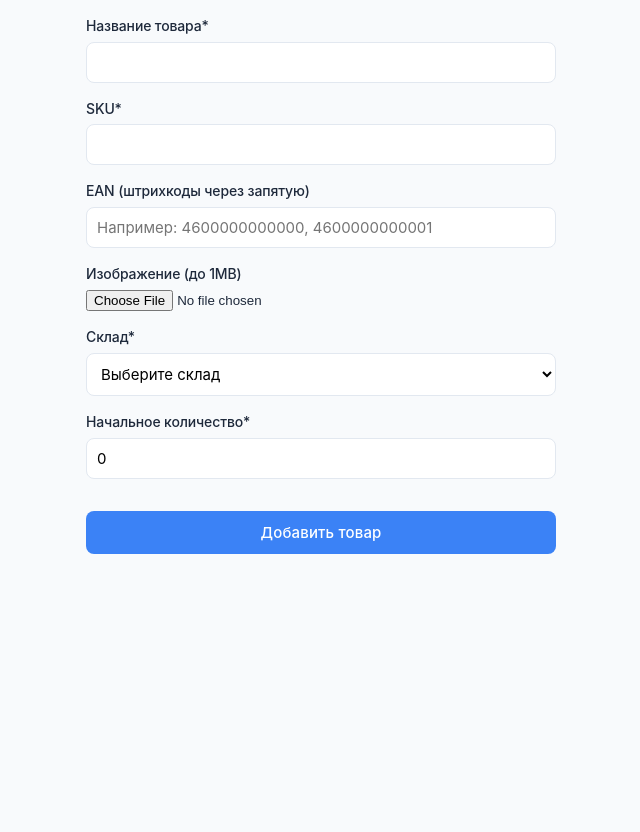
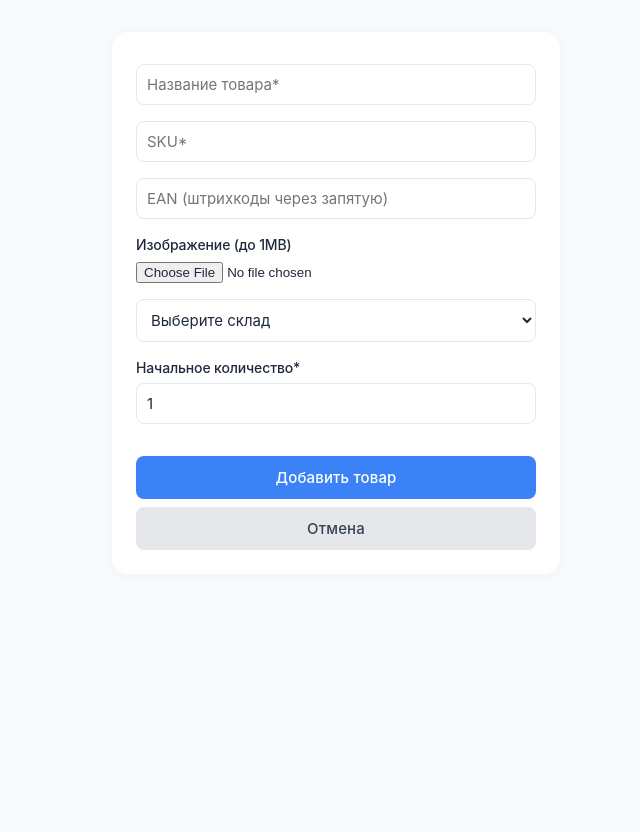
Before and after one commit to Izbushkoo/baselinker_to_wix, a Python web app: template app/templates/tg_add_product.html in a window 1280 px wide. Shown: the whole page, without its empty margins (304-944 px from the left). Before the commit the page ends 554 px from the top, so only its background shows below. Run offline with Jinja, Linux system fonts and the light colour scheme; the template is opened without the code that fills it, so the values that code supplies are empty; some libraries are stand-ins or nearby versions.

Commit message:
fix add product page

```diff
--- a/app/templates/tg_add_product.html
+++ b/app/templates/tg_add_product.html
@@ -19,16 +19,21 @@
         body {
             font-family: 'SF Pro Text', -apple-system, 'Segoe UI', Roboto, Oxygen, Ubuntu, Cantarell, 'Open Sans', 'Helvetica Neue', sans-serif;
             margin: 0;
-            padding: 16px;
-            background-color: var(--tg-theme-bg-color);
+            padding: 0;
+            background-color: #f8fafc;
             color: var(--tg-theme-text-color);
             font-size: 15px;
             line-height: 1.4;
+            min-height: 100vh;
         }
 
         .form-container {
-            max-width: 500px;
-            margin: 0 auto;
+            max-width: 400px;
+            margin: 32px auto 0 auto;
+            background: #fff;
+            border-radius: 16px;
+            box-shadow: 0 2px 16px rgba(0,0,0,0.04);
+            padding: 32px 24px 24px 24px;
         }
 
         .form-group {
@@ -38,7 +43,7 @@
         label {
             display: block;
             margin-bottom: 6px;
-            color: var(--tg-theme-text-color);
+            color: #1e293b;
             font-weight: 500;
             font-size: 14px;
             letter-spacing: -0.01em;
@@ -48,15 +53,16 @@
         input[type="number"],
         textarea,
         select {
-            width: 94%;
+            width: 100%;
             padding: 10px;
             border: 1px solid #e2e8f0;
             border-radius: 8px;
             font-size: 15px;
-            background-color: #ffffff;
-            color: #000000;
+            background-color: #fff;
+            color: #1e293b;
             box-sizing: border-box;
             font-family: inherit;
+            margin-bottom: 0;
         }
 
         .stock-inputs {
@@ -71,19 +77,26 @@
             flex-direction: column;
         }
 
-        .submit-button {
-            width: 94%;
+        .submit-button, .cancel-button {
+            width: 100%;
             padding: 12px;
-            background-color: var(--tg-theme-button-color);
-            color: var(--tg-theme-button-text-color);
-            border: none;
             border-radius: 8px;
             font-size: 15px;
             font-weight: 500;
-            cursor: pointer;
-            margin-top: 16px;
             font-family: inherit;
             letter-spacing: 0.01em;
+            margin-top: 16px;
+            cursor: pointer;
+            border: none;
+        }
+        .submit-button {
+            background-color: var(--tg-theme-button-color);
+            color: var(--tg-theme-button-text-color);
+        }
+        .cancel-button {
+            background: #e5e7eb;
+            color: #374151;
+            margin-top: 8px;
         }
 
         .error-message {
@@ -91,6 +104,23 @@
             font-size: 13px;
             margin-top: 4px;
             display: none;
+        }
+
+        input[type="file"]::-webkit-file-upload-button {
+            font-family: inherit;
+        }
+        /* Стилизуем подпись "no file selected" */
+        input[type="file"] {
+            color: #1e293b;
+        }
+        /* Для Firefox */
+        input[type="file"]::file-selector-button {
+            color: #1e293b;
+        }
+        /* Для подписи "no file selected" в Chrome */
+        input[type="file"]::-webkit-file-upload-button + span,
+        input[type="file"] + span {
+            color: #1e293b;
         }
     </style>
 </head>
@@ -100,35 +130,32 @@
               onsubmit="submitForm(event)"
               enctype="multipart/form-data">
             <div class="form-group">
-                <label for="name">Название товара*</label>
-                <input type="text" id="name" name="name" required>
+                <input type="text" id="name" name="name" placeholder="Название товара*" required>
                 <div class="error-message" id="nameError"></div>
             </div>
 
             <div class="form-group">
-                <label for="sku">SKU*</label>
-                <input type="text" id="sku" name="sku" required>
+                <input type="text" id="sku" name="sku" placeholder="SKU*" required>
                 <div class="error-message" id="skuError"></div>
             </div>
 
             <div class="form-group">
-                <label for="ean">EAN (штрихкоды через запятую)</label>
-                <input type="text" id="ean" name="ean" placeholder="Например: 4600000000000, 4600000000001">
+                <input type="text" id="ean" name="ean" placeholder="EAN (штрихкоды через запятую)">
                 <div class="error-message" id="eanError"></div>
             </div>
 
             <div class="form-group">
-                <label for="image">Изображение (до 1MB)</label>
+                <label for="image" class="file-label">Изображение (до 1MB)</label>
                 <input type="file"
                        id="image"
                        name="image"
                        accept="image/*"
-                       onchange="validateFileSize(this)">
+                       onchange="validateFileSize(this)"
+                       placeholder="Изображение (до 1MB)">
                 <div class="error-message" id="imageError"></div>
             </div>
 
             <div class="form-group">
-                <label for="warehouse">Склад*</label>
                 <select id="warehouse" name="warehouse" required>
                     <option value="">Выберите склад</option>
                     {% for warehouse in warehouses %}
@@ -143,13 +170,15 @@
                 <input type="number"
                        id="quantity"
                        name="quantity"
-                       min="0"
-                       value="0"
+                       min="1"
+                       value="1"
+                       placeholder="Начальное количество*"
                        required>
                 <div class="error-message" id="quantityError"></div>
             </div>
 
             <button type="submit" class="submit-button">Добавить товар</button>
+            <button type="button" class="cancel-button" onclick="cancelForm()">Отмена</button>
         </form>
     </div>
 
@@ -225,6 +254,10 @@
             }
         }
 
+        function cancelForm() {
+            window.location.href = '/tg/catalog';
+        }
+
     </script>
 </body>
 </html>
```
